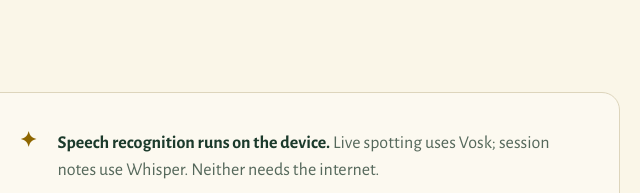
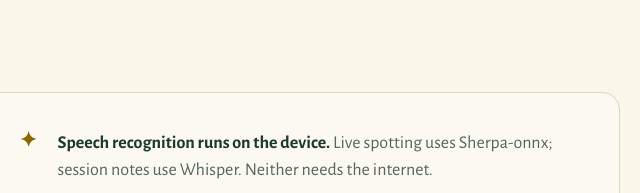
Before and after one commit to furan917/Loresight-releases, a plain HTML site: page docs/index.html in a window 1280 px wide. Shown: the part 2716-2909 px from the top of the page, 556-1196 px from the left. Drawn offline with nearby package versions, Linux system fonts and the light colour scheme.

Commit message:
Update vosk to sherpa
Used to use vosk but it hampered performance too much

```diff
--- a/docs/index.html
+++ b/docs/index.html
@@ -341,7 +341,7 @@
         <p class="lede" style="margin-top:14px">Loresight works with networking switched off. There is nothing to sign up for and nowhere for your session to go.</p>
       </div>
       <ul>
-        <li><b>✦</b><span><strong>Speech recognition runs on the device.</strong> Live spotting uses Vosk; session notes use Whisper. Neither needs the internet.</span></li>
+        <li><b>✦</b><span><strong>Speech recognition runs on the device.</strong> Live spotting uses Sherpa-onnx; session notes use Whisper. Neither needs the internet.</span></li>
         <li><b>✦</b><span><strong>Audio is transcribed and discarded.</strong> No recording is ever written to disk, which is also why transcripts mark speaker changes rather than naming people.</span></li>
         <li><b>✦</b><span><strong>Your notes and imports live in a local database.</strong> Export them as a content pack whenever you like. Nothing syncs unless you copy it yourself.</span></li>
       </ul>
```
